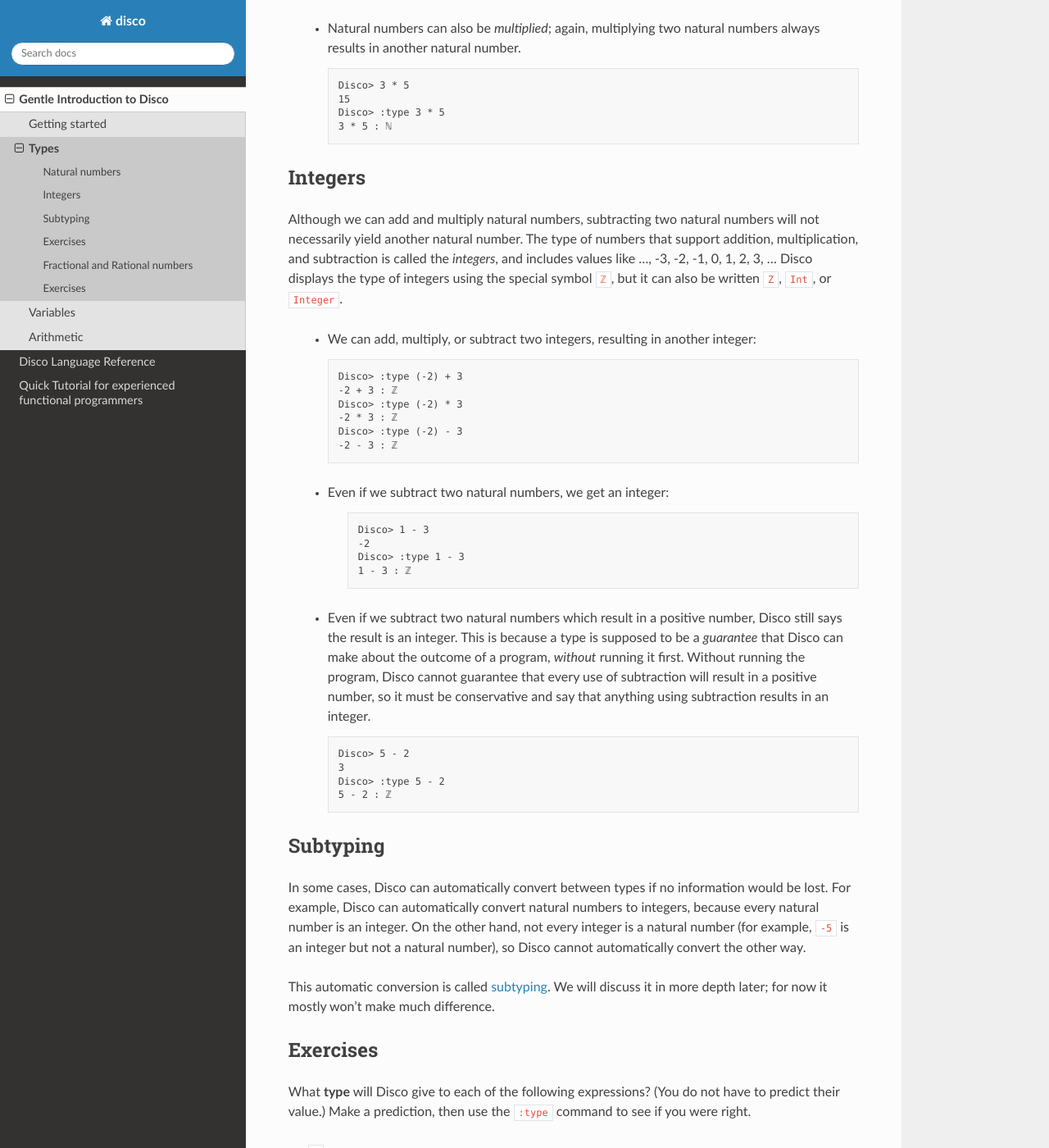
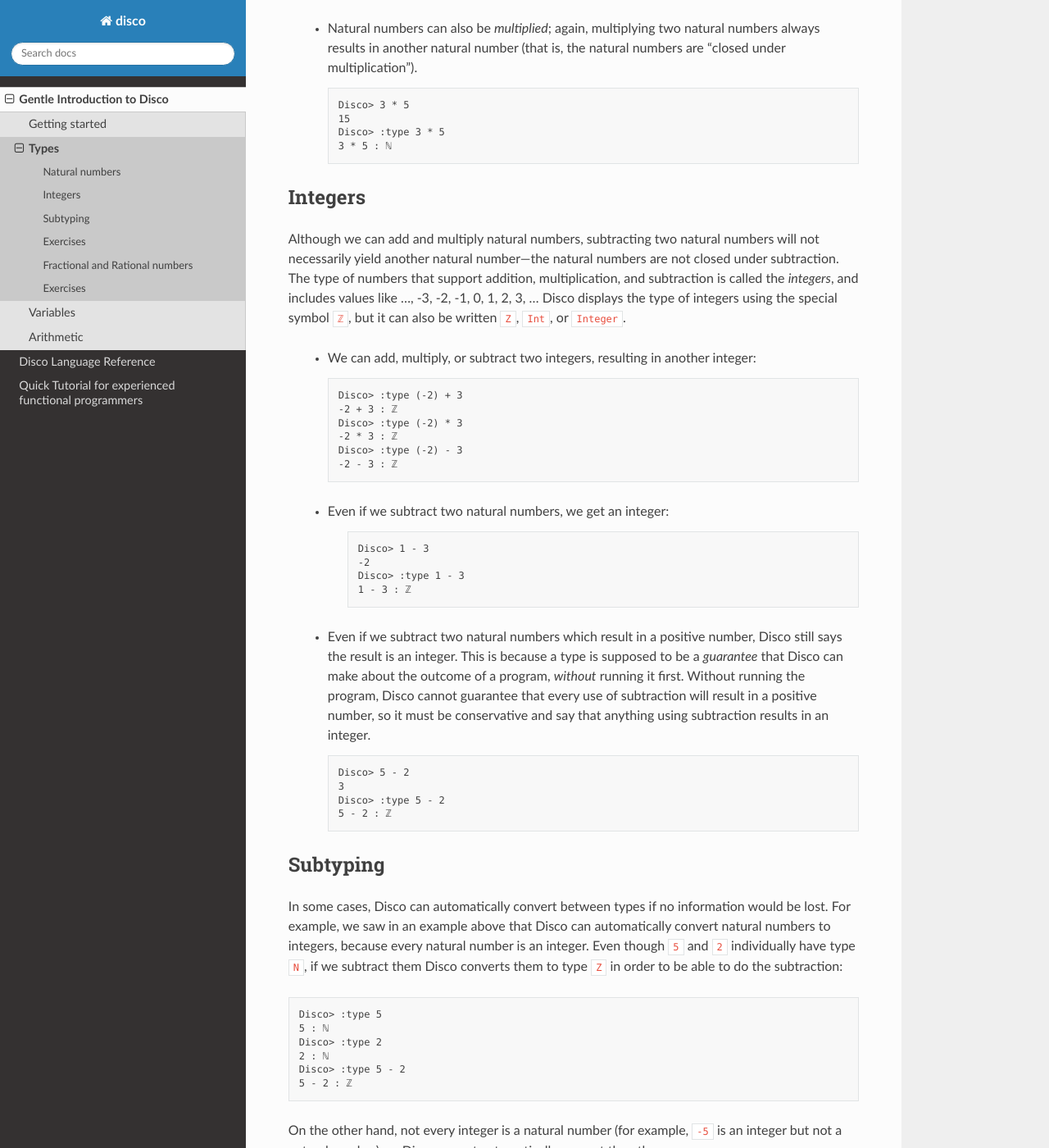
Before and after one commit to disco-lang/disco, a Sphinx documentation site: the page built from docs/introduction/types.rst, in a window 1280 px wide and 1400 px high, scrolled down 1101 px. Shown: the whole window at 82% size. Built offline with Sphinx 7.4.7 and the Read the Docs theme 2.0.0, drawn with Linux system fonts in a browser that asks for light colours; pages that are not in the unit, such as notebooks, are missing from menus; some of the changed text lies outside the part shown.

Commit message:
Copyediting in types.rst

```diff
--- a/docs/introduction/types.rst
+++ b/docs/introduction/types.rst
@@ -44,7 +44,8 @@
 written ``Natural``, ``Nat``, or just ``N``.
 
   - Natural numbers can be *added*; adding two natural numbers
-    always results in another natural number.
+    always results in another natural number (that is, the natural
+    numbers are "closed under addition").
 
     ::
 
@@ -54,7 +55,8 @@
        1 + 1 : ℕ
 
   - Natural numbers can also be *multiplied*; again, multiplying two
-    natural numbers always results in another natural number.
+    natural numbers always results in another natural number (that is,
+    the natural numbers are "closed under multiplication").
 
     ::
 
@@ -67,7 +69,8 @@
 --------
 
 Although we can add and multiply natural numbers, subtracting two
-natural numbers will not necessarily yield another natural number.
+natural numbers will not necessarily yield another natural
+number---the natural numbers are not closed under subtraction.
 The type of numbers that support addition, multiplication, and
 subtraction is called the *integers*, and includes values like ...,
 -3, -2, -1, 0, 1, 2, 3, ...  Disco displays the type of integers using
@@ -115,11 +118,24 @@
 ---------
 
 In some cases, Disco can automatically convert between types if no
-information would be lost.  For example, Disco can automatically
-convert natural numbers to integers, because every natural number is
-an integer.  On the other hand, not every integer is a natural number
-(for example, ``-5`` is an integer but not a natural number), so Disco
-cannot automatically convert the other way.
+information would be lost.  For example, we saw in an example above
+that Disco can automatically convert natural numbers to integers,
+because every natural number is an integer.  Even though ``5`` and
+``2`` individually have type ``N``, if we subtract them Disco converts
+them to type ``Z`` in order to be able to do the subtraction:
+
+::
+
+   Disco> :type 5
+   5 : ℕ
+   Disco> :type 2
+   2 : ℕ
+   Disco> :type 5 - 2
+   5 - 2 : ℤ
+
+On the other hand, not every integer is a natural number (for example,
+``-5`` is an integer but not a natural number), so Disco cannot
+automatically convert the other way.
 
 This automatic conversion is called :doc:`subtyping
 </reference/subtypes>`.  We will discuss it in more depth later; for
```
